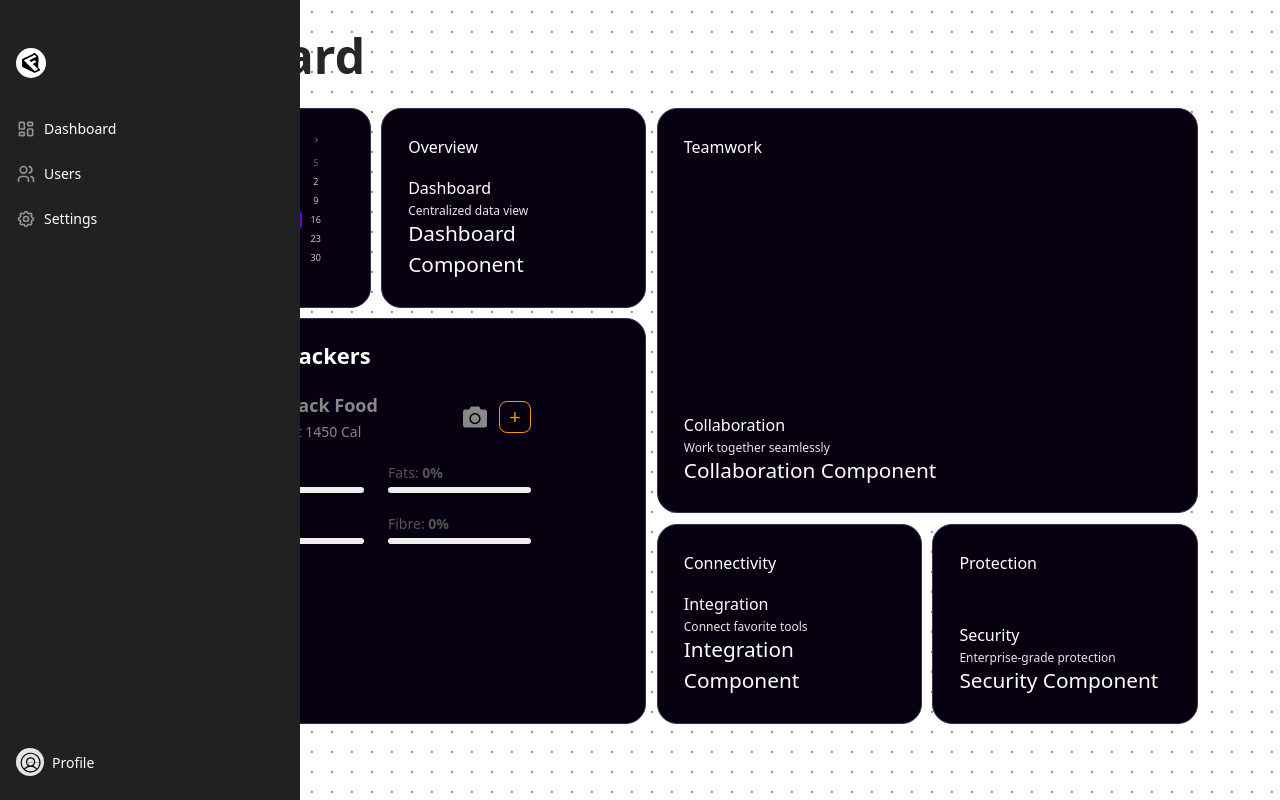
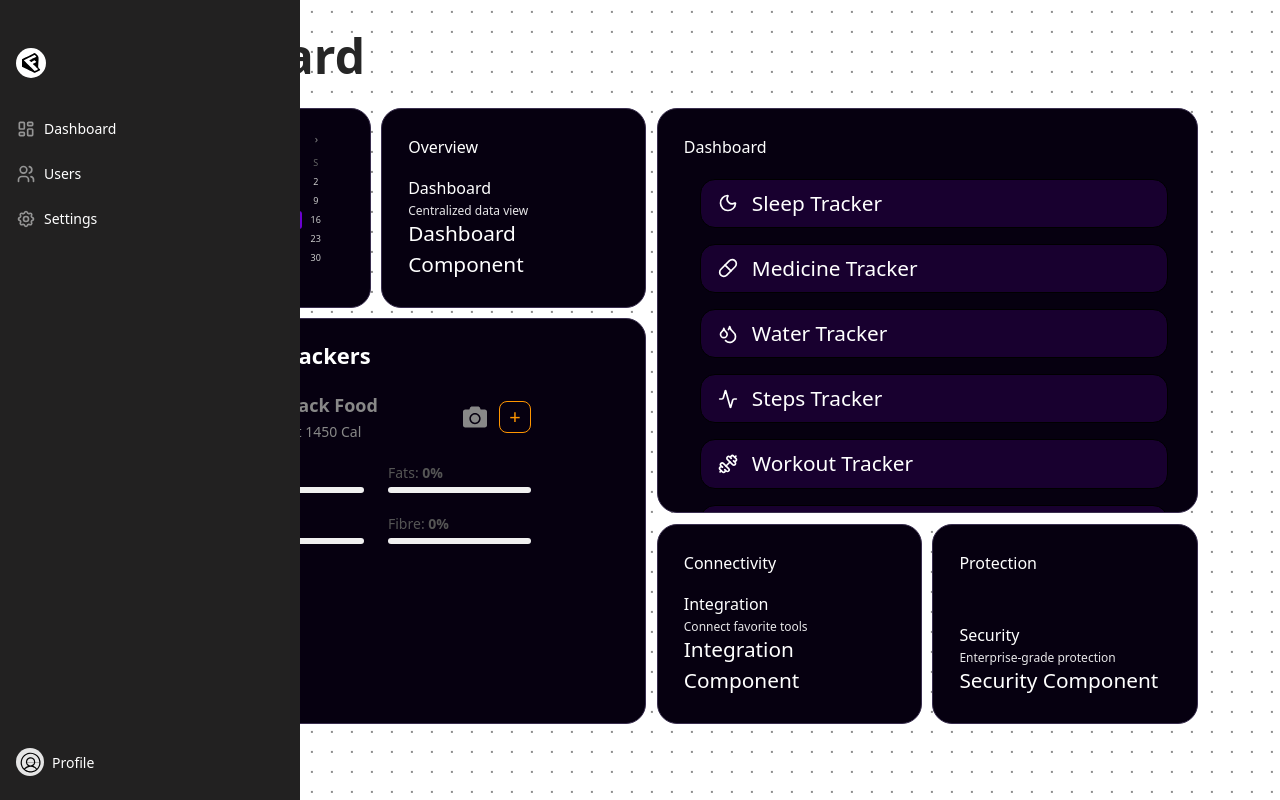
Before and after one commit to Jaysurieya/BMI, a React (Vite) app in the folder frontend/: page /dashboard in a window 1280 px wide. Built offline with nearby package versions, Linux system fonts and the light colour scheme.

Commit message:
other trackers added

```diff
--- a/frontend/src/components/AnimatedList/AnimatedList.css
+++ b/frontend/src/components/AnimatedList/AnimatedList.css
@@ -1,6 +1,3 @@
-/*
-	Installed from https://reactbits.dev/default/
-*/
 
 .scroll-list-container {
   position: relative;
@@ -36,21 +33,57 @@
 }
 
 .item {
-  padding: 16px;
-  background-color: #ffffff;
+  padding: 0px;
+  background-color: rgba(29, 0, 56, 0.8);
   border: 1px solid black;
   border-radius: 15px;
-  margin-bottom: 1rem;
+  margin-bottom: 0.5rem;
 }
 
 .item.selected {
-  background-color: #5aedbaff;
+  background-color: rgba(132, 0, 255, 0.8);
   color: #1f2020;
 }
 
 .item-text {
   color: white;
+  padding-left: 15px;
   margin: 0;
+}
+
+/* NEW: Icon support styles */
+.item-with-icon {
+  display: flex;
+  align-items: center;
+  gap: 0.75rem;
+  padding: 8px 15px;
+}
+
+.item-icon {
+  display: flex;
+  align-items: center;
+  justify-content: center;
+  flex-shrink: 0;
+  width: 1.5rem;
+  height: 1.5rem;
+}
+
+.item-icon svg {
+  width: 1.25rem;
+  height: 1.25rem;
+  stroke: currentColor;
+  color: white;
+}
+
+/* Update item-text for icons */
+.item-with-icon .item-text {
+  padding-left: 0;
+  flex: 1;
+}
+
+/* Selected state for icons */
+.item.selected .item-icon svg {
+  color: #1f2020;
 }
 
 .top-gradient {
--- a/frontend/src/components/AnimatedList/AnimatedList.jsx
+++ b/frontend/src/components/AnimatedList/AnimatedList.jsx
@@ -58,6 +58,19 @@ const AnimatedList = ({
   const [keyboardNav, setKeyboardNav] = useState(false);
   const [topGradientOpacity, setTopGradientOpacity] = useState(0);
   const [bottomGradientOpacity, setBottomGradientOpacity] = useState(1);
+
+  // Helper function to get display text from item
+  const getItemText = (item) => {
+    if (typeof item === 'string') {
+      return item;
+    }
+    return item.name || item.text || String(item);
+  };
+
+  // Helper function to check if item has icon
+  const hasIcon = (item) => {
+    return typeof item === 'object' && item !== null && item.icon;
+  };
 
   const handleScroll = (e) => {
     const { scrollTop, scrollHeight, clientHeight } = e.target;
@@ -143,7 +156,16 @@ const AnimatedList = ({
             <div
               className={`item ${selectedIndex === index ? "selected" : ""} ${itemClassName}`}
             >
-              <p className="item-text">{item}</p>
+              {hasIcon(item) ? (
+                <div className="item-with-icon">
+                  <span className="item-icon">
+                    {item.icon}
+                  </span>
+                  <p className="item-text">{getItemText(item)}</p>
+                </div>
+              ) : (
+                <p className="item-text">{getItemText(item)}</p>
+              )}
             </div>
           </AnimatedItem>
         ))}
--- a/frontend/src/components/MagicBento/MagicBento.jsx
+++ b/frontend/src/components/MagicBento/MagicBento.jsx
@@ -3,11 +3,31 @@ import { gsap } from "gsap";
 import "./MagicBento.css";
 import CompactCalendar from "../Calender";
 import FoodTracker from "../F-tracker";
+import AnimatedList from "../AnimatedList/AnimatedList"
+import {
+  Moon,
+  Pill,
+  Droplets,
+  Activity,
+  Dumbbell,
+  Scale,
+  ChevronLeft
+} from 'lucide-react';
 
 const DEFAULT_PARTICLE_COUNT = 12;
 const DEFAULT_SPOTLIGHT_RADIUS = 300;
 const DEFAULT_GLOW_COLOR = "132, 0, 255";
 const MOBILE_BREAKPOINT = 768;
+
+const trackerItems = [
+    { name: "Sleep Tracker", icon: <Moon /> },
+    { name: "Medicine Tracker", icon: <Pill /> },
+    { name: "Water Tracker", icon: <Droplets /> },
+    { name: "Steps Tracker", icon: <Activity /> },
+    { name: "Workout Tracker", icon: <Dumbbell /> },
+    { name: "Weight Tracker", icon: <Scale /> },
+    "--------------------",
+  ];
 
 const cardData = [
   {
@@ -23,10 +43,8 @@ const cardData = [
   },
   {
     color: "#060010",
-    title: "Collaboration",
-    description: "Work together seamlessly",
-    label: "Teamwork",
-    component: <div>Collaboration Component</div>,
+    title: "Dashboard",
+    component: <AnimatedList items={trackerItems} showGradients={false}/>,
   },
   {
     color: "#060010",
```
